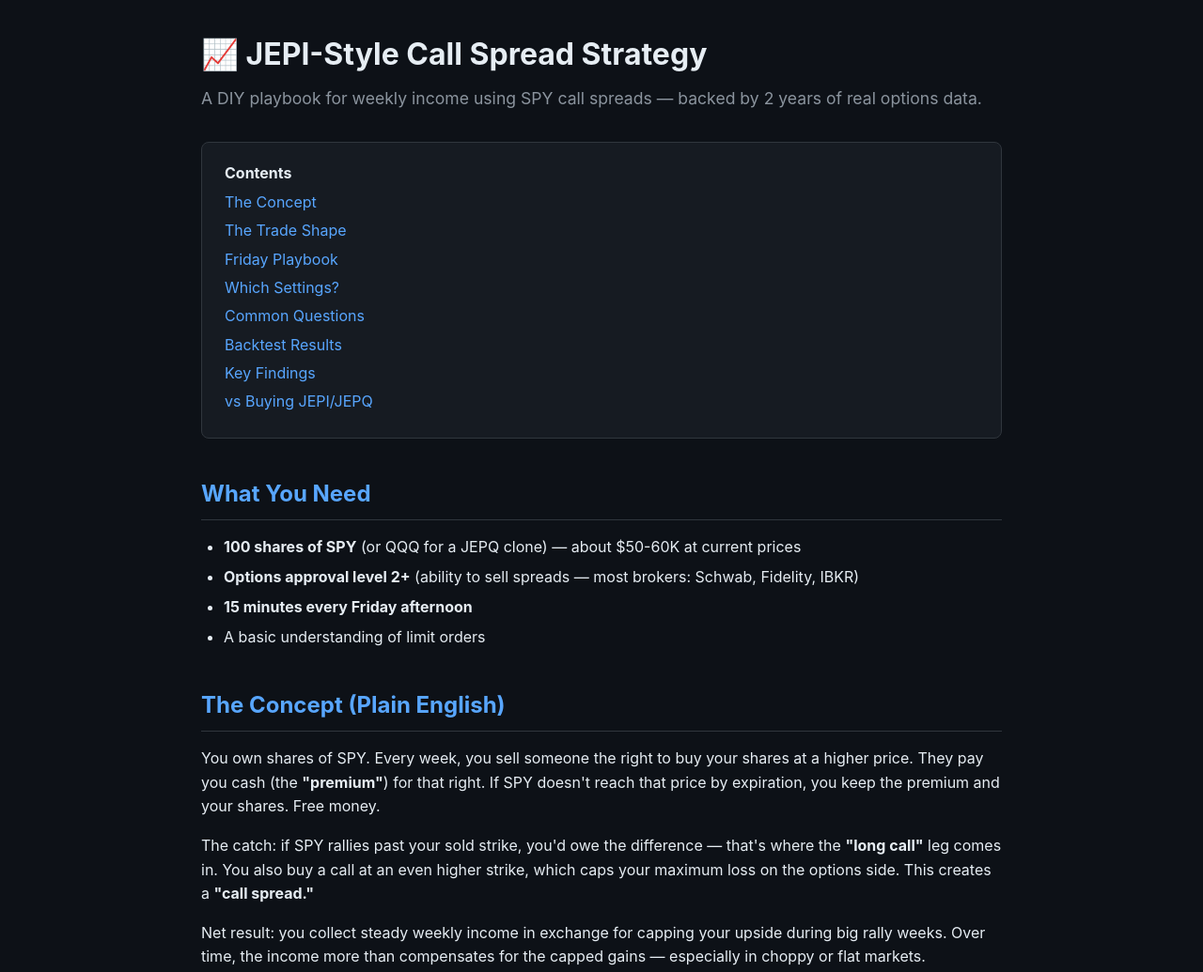
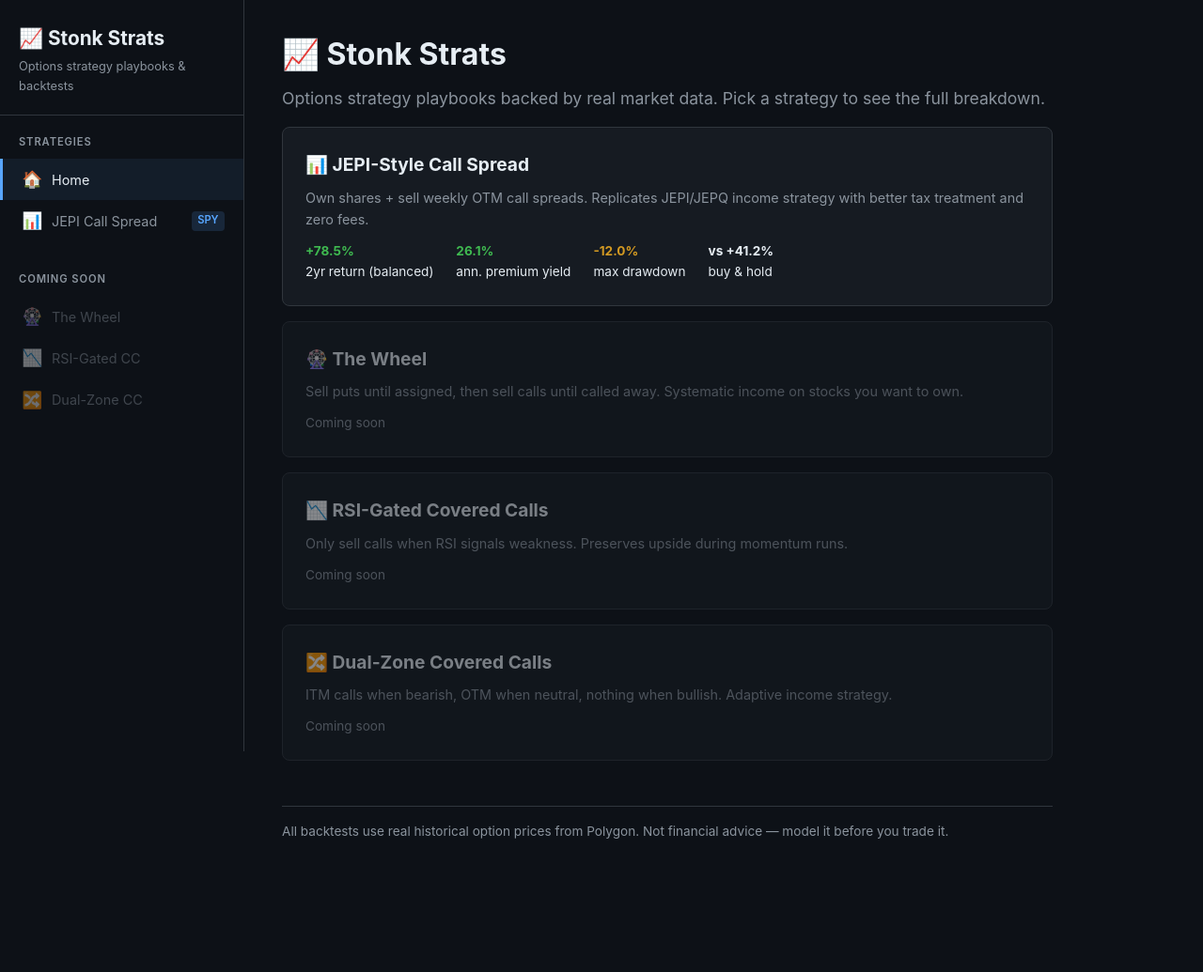
Before and after one commit to Dwayne75/stonkstrats, a plain HTML site: page index.html in a window 1280 px wide. Shown: the top 1035 px of the page at 94% size. After the commit the page ends 945 px from the top, so only its background shows below. Drawn offline with Linux system fonts and the light colour scheme.

Commit message:
Multi-page layout with sidebar navigation
- Sidebar nav with strategy list
- Home page with strategy cards
- JS router loads strategy HTML fragments
- Mobile responsive with hamburger menu
- Call spread content moved to strategies/call-spread.html
- Placeholder slots for Wheel, RSI-Gated CC, Dual-Zone CC

```diff
--- a/index.html
+++ b/index.html
@@ -3,11 +3,12 @@
 <head>
 <meta charset="UTF-8">
 <meta name="viewport" content="width=device-width, initial-scale=1.0">
-<title>JEPI-Style Call Spread Strategy</title>
+<title>Stonk Strats</title>
 <style>
   :root {
     --bg: #0d1117;
     --surface: #161b22;
+    --sidebar: #0d1117;
     --border: #30363d;
     --text: #e6edf3;
     --text-muted: #8b949e;
@@ -23,14 +24,125 @@
     background: var(--bg);
     color: var(--text);
     line-height: 1.6;
+    display: flex;
+    min-height: 100vh;
+  }
+
+  /* Sidebar */
+  .sidebar {
+    width: 260px;
+    min-width: 260px;
+    background: var(--sidebar);
+    border-right: 1px solid var(--border);
+    padding: 1.5rem 0;
+    position: fixed;
+    top: 0;
+    left: 0;
+    bottom: 0;
+    overflow-y: auto;
+    z-index: 100;
+    transition: transform 0.3s ease;
+  }
+  .sidebar-header {
+    padding: 0 1.25rem 1.25rem;
+    border-bottom: 1px solid var(--border);
+    margin-bottom: 0.75rem;
+  }
+  .sidebar-header h1 {
+    font-size: 1.3rem;
+    display: flex;
+    align-items: center;
+    gap: 0.5rem;
+  }
+  .sidebar-header p {
+    color: var(--text-muted);
+    font-size: 0.8rem;
+    margin-top: 0.25rem;
+  }
+  .nav-section {
+    padding: 0.5rem 1.25rem;
+    font-size: 0.7rem;
+    font-weight: 600;
+    text-transform: uppercase;
+    letter-spacing: 0.08em;
+    color: var(--text-muted);
+  }
+  .nav-item {
+    display: flex;
+    align-items: center;
+    gap: 0.6rem;
+    padding: 0.5rem 1.25rem;
+    color: var(--text-muted);
+    text-decoration: none;
+    font-size: 0.9rem;
+    cursor: pointer;
+    border-left: 3px solid transparent;
+    transition: all 0.15s;
+  }
+  .nav-item:hover {
+    color: var(--text);
+    background: rgba(255,255,255,0.03);
+  }
+  .nav-item.active {
+    color: var(--text);
+    background: rgba(88,166,255,0.08);
+    border-left-color: var(--accent);
+  }
+  .nav-item .icon { font-size: 1.1rem; width: 1.4rem; text-align: center; }
+  .nav-item .badge {
+    margin-left: auto;
+    background: rgba(88,166,255,0.15);
+    color: var(--accent);
+    font-size: 0.7rem;
+    padding: 0.1rem 0.4rem;
+    border-radius: 4px;
+    font-weight: 600;
+  }
+
+  /* Content */
+  .content {
+    flex: 1;
+    margin-left: 260px;
     max-width: 900px;
-    margin: 0 auto;
-    padding: 2rem 1.5rem;
+    padding: 2rem 2.5rem;
   }
-  h1 { font-size: 2rem; margin-bottom: 0.5rem; }
-  h2 { font-size: 1.5rem; margin: 2.5rem 0 1rem; color: var(--accent); border-bottom: 1px solid var(--border); padding-bottom: 0.5rem; }
-  h3 { font-size: 1.15rem; margin: 1.5rem 0 0.5rem; }
-  p { margin-bottom: 1rem; }
+
+  /* Mobile hamburger */
+  .hamburger {
+    display: none;
+    position: fixed;
+    top: 0.75rem;
+    left: 0.75rem;
+    z-index: 200;
+    background: var(--surface);
+    border: 1px solid var(--border);
+    border-radius: 6px;
+    padding: 0.5rem 0.6rem;
+    color: var(--text);
+    font-size: 1.2rem;
+    cursor: pointer;
+  }
+  .overlay {
+    display: none;
+    position: fixed;
+    inset: 0;
+    background: rgba(0,0,0,0.5);
+    z-index: 90;
+  }
+
+  @media (max-width: 768px) {
+    .sidebar { transform: translateX(-100%); }
+    .sidebar.open { transform: translateX(0); }
+    .overlay.open { display: block; }
+    .hamburger { display: block; }
+    .content { margin-left: 0; padding: 3.5rem 1.25rem 2rem; }
+  }
+
+  /* Strategy page content styles */
+  .content h1 { font-size: 2rem; margin-bottom: 0.5rem; }
+  .content h2 { font-size: 1.5rem; margin: 2.5rem 0 1rem; color: var(--accent); border-bottom: 1px solid var(--border); padding-bottom: 0.5rem; }
+  .content h3 { font-size: 1.15rem; margin: 1.5rem 0 0.5rem; }
+  .content p { margin-bottom: 1rem; }
   .subtitle { color: var(--text-muted); font-size: 1.1rem; margin-bottom: 2rem; }
   .callout {
     background: var(--surface);
@@ -83,13 +195,13 @@
   .faq-q { font-weight: 600; margin-top: 1.25rem; }
   .faq-a { color: var(--text-muted); margin-bottom: 1rem; }
   .step-num {
-    display: inline-block;
+    display: inline-flex;
+    align-items: center;
+    justify-content: center;
     width: 2rem; height: 2rem;
     background: var(--accent);
     color: var(--bg);
     border-radius: 50%;
-    text-align: center;
-    line-height: 2rem;
     font-weight: 700;
     font-size: 0.9rem;
     margin-right: 0.75rem;
@@ -131,242 +243,166 @@
   .toc a { color: var(--accent); text-decoration: none; }
   .toc a:hover { text-decoration: underline; }
   a { color: var(--accent); }
-  .detail-grid { display: grid; grid-template-columns: 1fr 1fr; gap: 1rem; margin: 1rem 0; }
-  @media (max-width: 600px) { .detail-grid { grid-template-columns: 1fr; } }
+
+  /* Home page */
+  .home-card {
+    background: var(--surface);
+    border: 1px solid var(--border);
+    border-radius: 8px;
+    padding: 1.5rem;
+    margin: 1rem 0;
+    cursor: pointer;
+    transition: border-color 0.2s, transform 0.15s;
+  }
+  .home-card:hover { border-color: var(--accent); transform: translateY(-2px); }
+  .home-card h3 { margin: 0 0 0.5rem; font-size: 1.2rem; }
+  .home-card p { margin: 0; color: var(--text-muted); font-size: 0.9rem; }
+  .home-card .stats { display: flex; gap: 1.5rem; margin-top: 0.75rem; font-size: 0.85rem; }
+  .home-card .stat-val { font-weight: 700; }
+  .home-card .stat-val.green { color: var(--green); }
+  .home-card .stat-val.yellow { color: var(--yellow); }
+
+  /* Loading */
+  .loading { color: var(--text-muted); padding: 3rem; text-align: center; }
 </style>
 </head>
 <body>
 
-<h1>📈 JEPI-Style Call Spread Strategy</h1>
-<p class="subtitle">A DIY playbook for weekly income using SPY call spreads — backed by 2 years of real options data.</p>
+<button class="hamburger" onclick="toggleSidebar()">☰</button>
+<div class="overlay" id="overlay" onclick="toggleSidebar()"></div>
 
-<div class="toc">
-  <strong>Contents</strong>
-  <ul>
-    <li><a href="#concept">The Concept</a></li>
-    <li><a href="#trade-shape">The Trade Shape</a></li>
-    <li><a href="#playbook">Friday Playbook</a></li>
-    <li><a href="#settings">Which Settings?</a></li>
-    <li><a href="#faq">Common Questions</a></li>
-    <li><a href="#results">Backtest Results</a></li>
-    <li><a href="#findings">Key Findings</a></li>
-    <li><a href="#vs-jepi">vs Buying JEPI/JEPQ</a></li>
-  </ul>
-</div>
+<nav class="sidebar" id="sidebar">
+  <div class="sidebar-header">
+    <h1>📈 Stonk Strats</h1>
+    <p>Options strategy playbooks & backtests</p>
+  </div>
 
-<!-- WHAT YOU NEED -->
-<h2>What You Need</h2>
-<ul>
-  <li><strong>100 shares of SPY</strong> (or QQQ for a JEPQ clone) — about $50-60K at current prices</li>
-  <li><strong>Options approval level 2+</strong> (ability to sell spreads — most brokers: Schwab, Fidelity, IBKR)</li>
-  <li><strong>15 minutes every Friday afternoon</strong></li>
-  <li>A basic understanding of limit orders</li>
-</ul>
+  <div class="nav-section">Strategies</div>
+  <a class="nav-item" data-page="home" onclick="navigate('home')">
+    <span class="icon">🏠</span> Home
+  </a>
+  <a class="nav-item" data-page="call-spread" onclick="navigate('call-spread')">
+    <span class="icon">📊</span> JEPI Call Spread
+    <span class="badge">SPY</span>
+  </a>
 
-<!-- THE CONCEPT -->
-<h2 id="concept">The Concept (Plain English)</h2>
-<p>You own shares of SPY. Every week, you sell someone the right to buy your shares at a higher price. They pay you cash (the <strong>"premium"</strong>) for that right. If SPY doesn't reach that price by expiration, you keep the premium and your shares. Free money.</p>
-<p>The catch: if SPY rallies past your sold strike, you'd owe the difference — that's where the <strong>"long call"</strong> leg comes in. You also buy a call at an even higher strike, which caps your maximum loss on the options side. This creates a <strong>"call spread."</strong></p>
-<p>Net result: you collect steady weekly income in exchange for capping your upside during big rally weeks. Over time, the income more than compensates for the capped gains — especially in choppy or flat markets.</p>
+  <div class="nav-section" style="margin-top:1.5rem">Coming Soon</div>
+  <a class="nav-item" style="opacity:0.4; pointer-events:none">
+    <span class="icon">🎡</span> The Wheel
+  </a>
+  <a class="nav-item" style="opacity:0.4; pointer-events:none">
+    <span class="icon">📉</span> RSI-Gated CC
+  </a>
+  <a class="nav-item" style="opacity:0.4; pointer-events:none">
+    <span class="icon">🔀</span> Dual-Zone CC
+  </a>
+</nav>
 
-<div class="callout green">
-  <div class="label">TL;DR</div>
-  You're renting out the upside of your shares each week. Most weeks, nobody claims it and you pocket the rent. When they do, you still keep the rent — you just miss some of the rally.
-</div>
+<main class="content" id="content">
+  <div class="loading">Loading...</div>
+</main>
 
-<!-- THE TRADE SHAPE -->
-<h2 id="trade-shape">The Trade Shape</h2>
-<pre><code>Example: SPY at $500 on Friday
+<script>
+const pages = {};
 
-You sell: 1x SPY $510 call (2% OTM)  → collect $3.50
-You buy:  1x SPY $535 call (7% OTM)  → pay    $1.00
-                                        ─────────────
-Net credit received:                    $2.50 × 100 = $250
+function toggleSidebar() {
+  document.getElementById('sidebar').classList.toggle('open');
+  document.getElementById('overlay').classList.toggle('open');
+}
 
-Both expire next Friday.</code></pre>
+function navigate(page) {
+  // Update URL hash
+  history.pushState(null, '', page === 'home' ? '#' : '#' + page);
+  loadPage(page);
+  // Close mobile sidebar
+  document.getElementById('sidebar').classList.remove('open');
+  document.getElementById('overlay').classList.remove('open');
+}
 
-<h3>What Happens at Expiration</h3>
-<table>
-  <thead>
-    <tr><th>SPY closes at...</th><th>Spread P&L</th><th>What happens</th></tr>
-  </thead>
-  <tbody>
-    <tr><td>$500 (flat)</td><td style="color:var(--green)">+$250</td><td>Both expire worthless ✓</td></tr>
-    <tr><td>$505 (+1%)</td><td style="color:var(--green)">+$250</td><td>Both expire worthless ✓</td></tr>
-    <tr><td>$510 (+2%)</td><td style="color:var(--green)">+$250</td><td>Right at short strike ✓</td></tr>
-    <tr><td>$515 (+3%)</td><td style="color:var(--red)">-$250</td><td>Short call ITM, net loss</td></tr>
-    <tr><td>$520 (+4%)</td><td style="color:var(--red)">-$750</td><td>Deeper ITM, bigger loss</td></tr>
-    <tr><td>$535+ (+7%+)</td><td style="color:var(--red)">-$2,250 max</td><td>Both ITM, loss is capped</td></tr>
-  </tbody>
-</table>
+async function loadPage(page) {
+  const content = document.getElementById('content');
 
-<div class="callout yellow">
-  <div class="label">Important</div>
-  Remember — you also own 100 shares of SPY. If SPY goes to $520, your shares gained $2,000. The spread lost $750. Net: you're still up $1,250 + $250 credit = <strong>$1,500</strong>. You only "lose" relative to buy-and-hold in massive rally weeks.
-</div>
+  // Update active nav
+  document.querySelectorAll('.nav-item').forEach(el => {
+    el.classList.toggle('active', el.dataset.page === page);
+  });
 
-<!-- FRIDAY PLAYBOOK -->
-<h2 id="playbook">Friday Playbook</h2>
+  if (page === 'home') {
+    content.innerHTML = getHomePage();
+    return;
+  }
 
-<div class="step">
-  <span class="step-num">1</span>
-  <div class="step-content">
-    <h3>Check last week's spread</h3>
-    <p>Log into your broker around 3:00-3:30 PM ET. Your spread from last week should have expired. If SPY stayed below your short strike, the full credit is yours. If it went above, the loss was automatically settled. Either way, the position is closed.</p>
-  </div>
-</div>
+  // Load from cache or fetch
+  if (pages[page]) {
+    content.innerHTML = pages[page];
+    window.scrollTo(0, 0);
+    return;
+  }
 
-<div class="step">
-  <span class="step-num">2</span>
-  <div class="step-content">
-    <h3>Note SPY's current price</h3>
-    <p>Example: SPY is at $502.</p>
-  </div>
-</div>
+  content.innerHTML = '<div class="loading">Loading strategy...</div>';
 
-<div class="step">
-  <span class="step-num">3</span>
-  <div class="step-content">
-    <h3>Calculate your strikes</h3>
-    <p><strong>Short call:</strong> current price × 1.02 (2% above) = <strong>$512</strong><br>
-    <strong>Long call:</strong> current price × 1.09 (2% + 7% width) = <strong>$547</strong><br>
-    Round to the nearest available strike on the chain.</p>
-  </div>
-</div>
+  try {
+    const resp = await fetch('strategies/' + page + '.html');
+    if (!resp.ok) throw new Error('Not found');
+    const html = await resp.text();
+    pages[page] = html;
+    content.innerHTML = html;
+    window.scrollTo(0, 0);
+  } catch (e) {
+    content.innerHTML = '<div class="loading">Strategy not found.</div>';
+  }
+}
 
-<div class="step">
-  <span class="step-num">4</span>
-  <div class="step-content">
-    <h3>Open the spread</h3>
-    <p>In your broker's options chain, select <strong>next Friday's expiration</strong>.</p>
-    <ul>
-      <li><strong>SELL</strong> 1x $512 call</li>
-      <li><strong>BUY</strong> 1x $547 call</li>
-    </ul>
-    <p>Enter this as a single <strong>"vertical spread"</strong> order. Set it as a limit order at the mid-price or slightly below.</p>
-  </div>
-</div>
+function getHomePage() {
+  return `
+    <h1>📈 Stonk Strats</h1>
+    <p class="subtitle">Options strategy playbooks backed by real market data. Pick a strategy to see the full breakdown.</p>
 
-<div class="step">
-  <span class="step-num">5</span>
-  <div class="step-content">
-    <h3>Confirm and done</h3>
-    <p>Your order fills. You see a credit hit your account (typically $150-$400 depending on volatility). Set a calendar reminder for next Friday. <strong>That's it — 15 minutes.</strong></p>
-  </div>
-</div>
+    <div class="home-card" onclick="navigate('call-spread')">
+      <h3>📊 JEPI-Style Call Spread</h3>
+      <p>Own shares + sell weekly OTM call spreads. Replicates JEPI/JEPQ income strategy with better tax treatment and zero fees.</p>
+      <div class="stats">
+        <div><span class="stat-val green">+78.5%</span><br>2yr return (balanced)</div>
+        <div><span class="stat-val green">26.1%</span><br>ann. premium yield</div>
+        <div><span class="stat-val yellow">-12.0%</span><br>max drawdown</div>
+        <div><span class="stat-val">vs +41.2%</span><br>buy & hold</div>
+      </div>
+    </div>
 
-<!-- WHICH SETTINGS -->
-<h2 id="settings">Which Settings Should I Use?</h2>
+    <div class="home-card" style="opacity:0.5; cursor:default">
+      <h3>🎡 The Wheel</h3>
+      <p>Sell puts until assigned, then sell calls until called away. Systematic income on stocks you want to own.</p>
+      <div class="stats"><div style="color:var(--text-muted)">Coming soon</div></div>
+    </div>
 
-<div class="settings-grid">
-  <div class="setting-card aggressive">
-    <h4>🔥 Aggressive</h4>
-    <div class="yield">~55%/yr</div>
-    <p>Short call: <strong>1% OTM</strong><br>Spread width: <strong>5-7%</strong></p>
-    <p style="color:var(--text-muted); font-size:0.85rem">Max income, caps most rallies. You'll be ITM ~27% of weeks. More aggressive than JEPI.</p>
-  </div>
-  <div class="setting-card balanced">
-    <h4>⚖️ Balanced <span class="tag rec">Recommended</span></h4>
-    <div class="yield">~26%/yr</div>
-    <p>Short call: <strong>2% OTM</strong><br>Spread width: <strong>5-7%</strong></p>
-    <p style="color:var(--text-muted); font-size:0.85rem">The JEPI sweet spot. Strong income with reasonable upside. ITM ~9% of weeks.</p>
-  </div>
-  <div class="setting-card conservative">
-    <h4>🛡️ Conservative</h4>
-    <div class="yield">~10%/yr</div>
-    <p>Short call: <strong>3% OTM</strong><br>Spread width: <strong>5-7%</strong></p>
-    <p style="color:var(--text-muted); font-size:0.85rem">Light income, keeps most upside. Matches actual JEPI distribution rate. ITM ~6% of weeks.</p>
-  </div>
-</div>
+    <div class="home-card" style="opacity:0.5; cursor:default">
+      <h3>📉 RSI-Gated Covered Calls</h3>
+      <p>Only sell calls when RSI signals weakness. Preserves upside during momentum runs.</p>
+      <div class="stats"><div style="color:var(--text-muted)">Coming soon</div></div>
+    </div>
 
-<div class="callout">
-  <div class="label">Start here</div>
-  Go with <strong>Balanced (2% OTM, 5% width)</strong>. You can always adjust after a few weeks once you see how it feels.
-</div>
+    <div class="home-card" style="opacity:0.5; cursor:default">
+      <h3>🔀 Dual-Zone Covered Calls</h3>
+      <p>ITM calls when bearish, OTM when neutral, nothing when bullish. Adaptive income strategy.</p>
+      <div class="stats"><div style="color:var(--text-muted)">Coming soon</div></div>
+    </div>
 
-<!-- FAQ -->
-<h2 id="faq">Common Questions</h2>
+    <footer>
+      <p>All backtests use real historical option prices from Polygon. Not financial advice — model it before you trade it.</p>
+    </footer>
+  `;
+}
 
-<p class="faq-q">What if I forget a Friday?</p>
-<p class="faq-a">No big deal. Your old spread expires and you just don't have one on for a week. You miss one week of premium but nothing bad happens.</p>
+// Route on load
+const hash = location.hash.replace('#', '') || 'home';
+loadPage(hash);
 
-<p class="faq-q">What if SPY crashes?</p>
-<p class="faq-a">Your shares lose value (same as buy-and-hold), but the spread expires worthless so you keep the premium. The income cushions the fall — in the backtest, max drawdown was <strong>-12%</strong> with 2% OTM vs <strong>-18%</strong> buy-and-hold.</p>
-
-<p class="faq-q">What if SPY moons?</p>
-<p class="faq-a">You participate in the rally up to your short strike. Above that, the spread costs you — but your shares are still gaining. You underperform buy-and-hold that week. Next week you sell a new spread at the higher price.</p>
-
-<p class="faq-q">Can I do this in an IRA?</p>
-<p class="faq-a">Yes. Most IRAs allow vertical spreads (level 2 options). The income stays tax-deferred.</p>
-
-<p class="faq-q">How is this different from buying JEPI?</p>
-<p class="faq-a">Same concept, but: (1) you pay zero management fees vs 0.35%/yr, (2) SPX options get better tax treatment (60% LTCG vs ordinary income), (3) you control the aggressiveness. JEPI is set-and-forget; this is 15 min/week.</p>
-
-<p class="faq-q">What if I don't have $50K for 100 shares?</p>
-<p class="faq-a">You can use a "poor man's" version: buy a deep ITM LEAPS call instead of shares, then sell weekly spreads against it. Same mechanics, less capital. Or just buy JEPI/JEPQ — the whole point of this strategy is DIY at scale.</p>
-
-<p class="faq-q">Can I do this on QQQ instead?</p>
-<p class="faq-a">Yes — same playbook, higher premiums (QQQ is more volatile), more income but wider swings. That's the JEPQ clone.</p>
-
-<!-- BACKTEST RESULTS -->
-<h2 id="results">📊 Backtest Results</h2>
-<p>2 years of <strong>real SPY option prices</strong> (501 trading days, Feb 2024 — Feb 2026). These are prices options actually traded at, not simulated.</p>
-
-<img src="images/SPY_call_spread_heatmap.png" alt="Parameter sweep heatmap">
-<img src="images/SPY_call_spread_comparison.png" alt="Equity curve comparison">
-
-<h3>All Configurations</h3>
-<table>
-  <thead>
-    <tr><th>OTM %</th><th>Width</th><th>Return</th><th>Ann. Yield</th><th>Max DD</th><th>Premium</th><th>ITM/Sold</th></tr>
-  </thead>
-  <tbody>
-    <tr class="best"><td>1%</td><td>5%</td><td>+113.9%</td><td>54.6%</td><td>-8.0%</td><td>$52,980</td><td>27/101</td></tr>
-    <tr class="best"><td>1%</td><td>7%</td><td>+113.8%</td><td>55.1%</td><td>-7.9%</td><td>$53,443</td><td>27/101</td></tr>
-    <tr class="best"><td>1%</td><td>3%</td><td>+108.9%</td><td>51.6%</td><td>-8.7%</td><td>$50,015</td><td>27/101</td></tr>
-    <tr><td>2%</td><td>5%</td><td>+78.5%</td><td>26.1%</td><td>-12.0%</td><td>$25,268</td><td>9/101</td></tr>
-    <tr><td>2%</td><td>7%</td><td>+78.2%</td><td>26.3%</td><td>-11.9%</td><td>$25,521</td><td>9/101</td></tr>
-    <tr><td>2%</td><td>3%</td><td>+76.2%</td><td>24.9%</td><td>-12.3%</td><td>$24,189</td><td>9/101</td></tr>
-    <tr><td>3%</td><td>7%</td><td>+56.0%</td><td>10.5%</td><td>-15.3%</td><td>$10,201</td><td>6/100</td></tr>
-    <tr><td>3%</td><td>5%</td><td>+55.7%</td><td>10.4%</td><td>-15.4%</td><td>$10,049</td><td>6/98</td></tr>
-    <tr><td>3%</td><td>3%</td><td>+55.1%</td><td>9.9%</td><td>-15.6%</td><td>$9,586</td><td>6/99</td></tr>
-    <tr><td>5%</td><td>7%</td><td>+44.2%</td><td>1.5%</td><td>-18.0%</td><td>$1,458</td><td>0/76</td></tr>
-    <tr><td>5%</td><td>5%</td><td>+44.1%</td><td>1.4%</td><td>-18.0%</td><td>$1,397</td><td>0/76</td></tr>
-    <tr><td>5%</td><td>3%</td><td>+43.8%</td><td>1.3%</td><td>-18.1%</td><td>$1,249</td><td>0/70</td></tr>
-    <tr style="color:var(--text-muted)"><td>B&H</td><td>—</td><td>+41.2%</td><td>—</td><td>-18.1%</td><td>—</td><td>—</td></tr>
-  </tbody>
-</table>
-
-<!-- FINDINGS -->
-<h2 id="findings">Key Findings</h2>
-<ul>
-  <li><strong>OTM distance is the dominant driver</strong> — spread width barely matters (±2% total return within each OTM tier)</li>
-  <li><strong>1% OTM:</strong> ~55% ann. yield, 3x buy-and-hold, but 27/101 weeks ITM (heavy upside cap). More aggressive than JEPI.</li>
-  <li><strong>2% OTM:</strong> ~26% ann. yield, ~2x buy-and-hold. The JEPI sweet spot — strong income with reasonable upside.</li>
-  <li><strong>3% OTM:</strong> ~10% ann. yield — matches actual JEPI distribution rate. Less income, more upside preservation.</li>
-  <li><strong>5% OTM:</strong> ~1.5% yield — barely worth the effort. Tracks buy-and-hold.</li>
-  <li><strong>Max drawdown improves with tighter OTM</strong> (premium cushion): -8% at 1% OTM vs -18% buy-and-hold.</li>
-  <li><strong>Tax advantage:</strong> SPX index options get Section 1256 (60% LTCG / 40% STCG) — saves ~$5K/yr on a $500K portfolio vs JEPI's ordinary income distributions.</li>
-</ul>
-
-<!-- VS JEPI -->
-<h2 id="vs-jepi">vs Buying JEPI/JEPQ</h2>
-<table>
-  <thead><tr><th></th><th>DIY Call Spreads</th><th>JEPI/JEPQ</th></tr></thead>
-  <tbody>
-    <tr><td><strong>Annual fees</strong></td><td>~$0 (commissions only)</td><td>0.35% ($1,750/yr on $500K)</td></tr>
-    <tr><td><strong>Tax treatment</strong></td><td>60/40 LTCG/STCG (Section 1256)</td><td>Ordinary income</td></tr>
-    <tr><td><strong>Flexibility</strong></td><td>Adjust strikes, width, timing</td><td>Fixed systematic strategy</td></tr>
-    <tr><td><strong>Transparency</strong></td><td>You see every trade</td><td>ELNs — opaque OTC pricing</td></tr>
-    <tr><td><strong>Upside capture</strong></td><td>You control the dial</td><td>~60-70% fixed</td></tr>
-    <tr><td><strong>Effort</strong></td><td>15 min/week on Fridays</td><td>Zero</td></tr>
-    <tr><td><strong>Min investment</strong></td><td>~$50K (100 shares SPY)</td><td>Any amount</td></tr>
-  </tbody>
-</table>
-
-<footer>
-  <p>Generated March 2, 2026 · Backtested with 2 years of real Polygon options data (501 trading days) · Not financial advice — model it before you trade it.</p>
-</footer>
+// Handle back/forward
+window.addEventListener('popstate', () => {
+  const h = location.hash.replace('#', '') || 'home';
+  loadPage(h);
+});
+</script>
 
 </body>
 </html>
```
Also changed, not shown: strategies/call-spread.html (added, +221 -0 lines).
